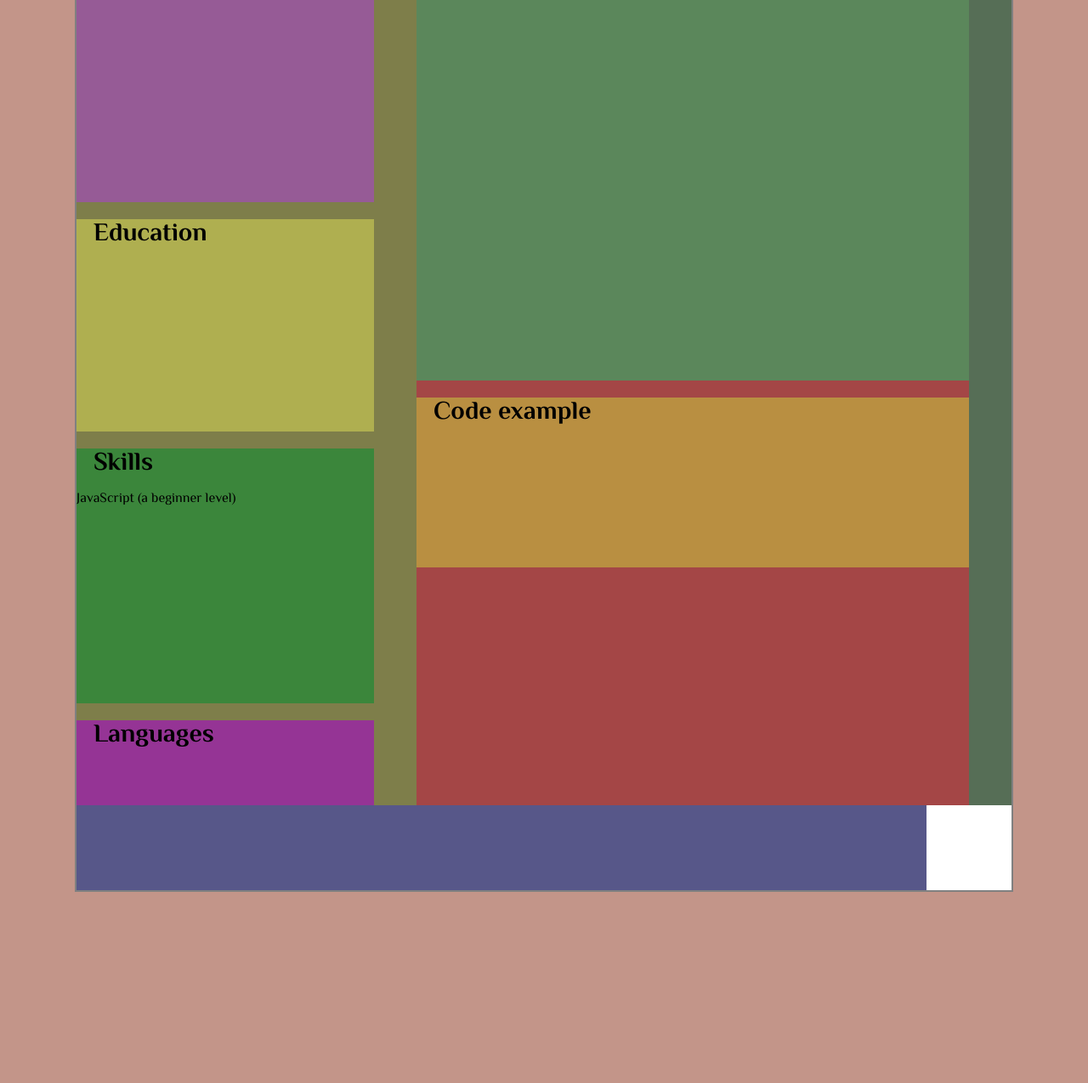
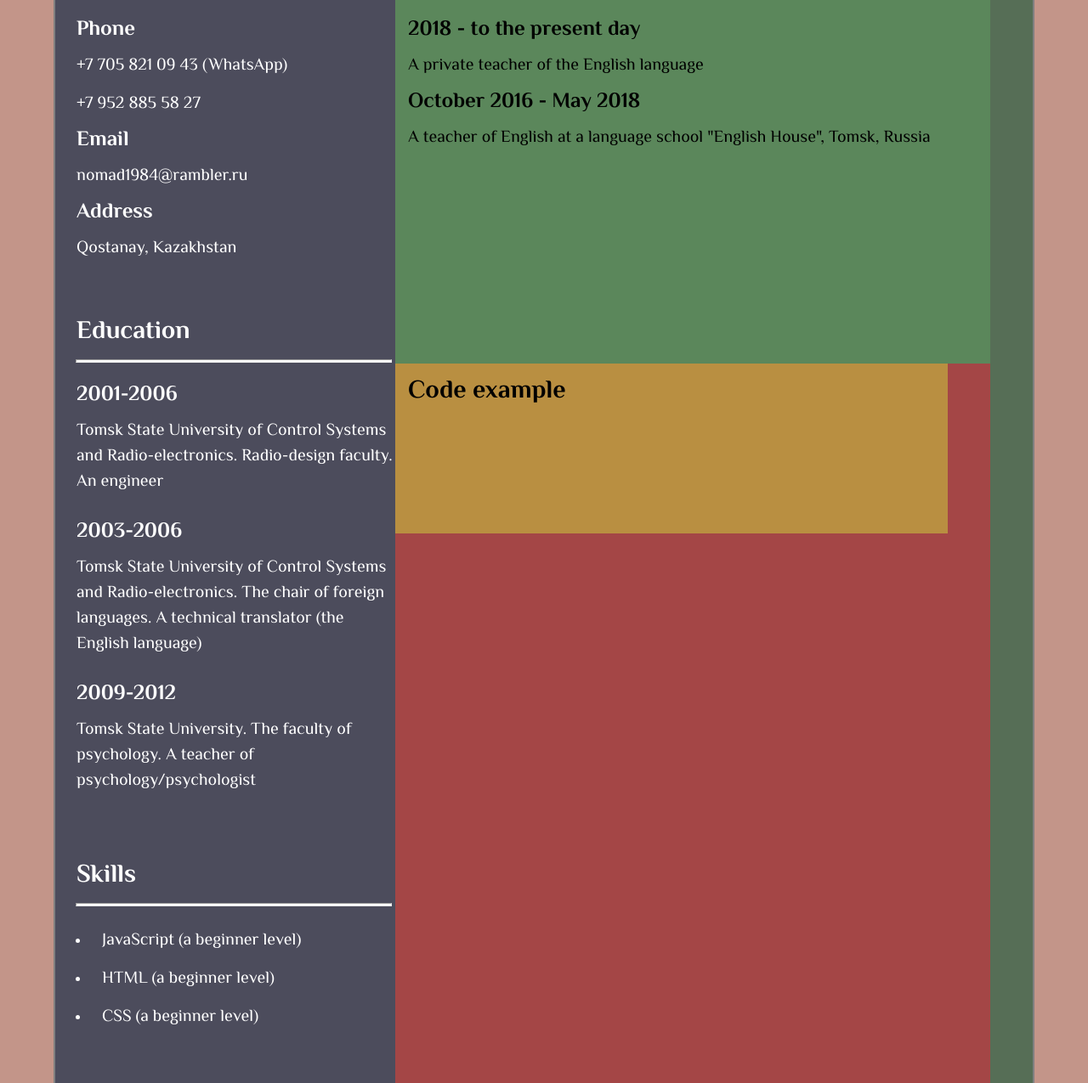
Before and after one commit to Nomade1984/rsschool-cv, a plain HTML site: page index.html in a window 1280 px wide. Shown: the part 514-1789 px from the top of the page at 85% size. Before the commit the page ends 1594 px from the top, so only its background shows below. Drawn offline with Linux system fonts and the light colour scheme; a web font is replaced by a local one.

Commit message:
feat: add data to index.html

```diff
--- a/index.html
+++ b/index.html
@@ -17,23 +17,51 @@
                 </div>
 
                 <div class="contacts">
-                    <h2>Contacts</h2>
+                    <h2><span>Contacts</span></h2>
+                    <hr class="line">
+
+                    <h3><span>Phone</span></h3>
+                    <a><span>+7 705 821 09 43 (WhatsApp)</span></a>
+                    <a><span>+7 952 885 58 27</span></a>
+                    <h3><span>Email</span></h3>
+                    <a><span>nomad1984@rambler.ru</span></a>
+                    <h3><span>Address</span></h3>
+                    <a><span>Qostanay, Kazakhstan</span></a>
 
                 </div>
 
                 <div class="education">
-                    <h2>Education</h2>
+                    <h2><span>Education</span></h2>
+                    <hr class="line">
+                    <h3><span>2001-2006</span></h3>
+                    <a><span>Tomsk State University of Control Systems and Radio-electronics. Radio-design faculty. An engineer </span></a>
+                    <br>
+                    <h3><span>2003-2006</span></h3>
+                    <a><span>Tomsk State University of Control Systems and Radio-electronics. The chair of foreign languages. A technical translator (the English language)</span></a>
+                    <br>
+                    <h3><span>2009-2012</span></h3>
+                    <a><span>Tomsk State University. The faculty of psychology. A teacher of psychology/psychologist</span></a>
 
                 </div>
 
                 <div class="skills">
-                    <h2>Skills</h2>
-                    <h3>JavaScript (a beginner level)</h3>
+                    <h2><span>Skills</span></h2>
+                    <hr class="line">
+                    <ul class="colored">
+                        <li><a><span>JavaScript (a beginner level)</span></a></li>
+                        <li><a><span>HTML (a beginner level)</span></a></li>
+                        <li><a><span>CSS (a beginner level)</span></a></li>
+                    </ul>
+
 
                 </div>
 
                 <div class="languages">
-                    <h2>Languages</h2>
+                    <h2><span>Languages</span></h2>
+                    <hr class="line">
+                    <a><span>Kazakh (native)</span></a>
+                    <a><span>Russian (native)</span></a>
+                    <a><span>English (C1, advanced)</span></a>
 
                 </div>
 
@@ -56,6 +84,11 @@
 
                 <div class="experience">
                     <h2>Experience</h2>
+                    <hr class="line">
+                    <h3>2018 - to the present day</h3>
+                    <a>A private teacher of the English language</a>
+                    <h3>October 2016 - May 2018</h3>
+                    <a>A teacher of English at a language school "English House", Tomsk, Russia</a>
 
                 </div>
 
--- a/reset.css
+++ b/reset.css
@@ -9,7 +9,7 @@ a, abbr, acronym, address, big, cite, code,
 del, dfn, em, img, ins, kbd, q, s, samp,
 small, strike, strong, sub, sup, tt, var,
 b, u, i, center,
-dl, dt, dd, ol, ul, li,
+dl, dt, dd, ol, ul, li
 fieldset, form, label, legend,
 table, caption, tbody, tfoot, thead, tr, th, td,
 article, aside, canvas, details, embed,
--- a/style.css
+++ b/style.css
@@ -10,23 +10,56 @@ padding: 30px 0;
 h1 {
     font-size: 60px;
     font-weight: bold;
-    margin: 20px;
+    padding-left: 15px;
+    padding-top: 15px;
 }
 
 h2 {
     font-size: 30px;
     font-weight: bold;
-    margin: 20px;
+    padding-left: 15px;
+    padding-top: 15px;
+}
+
+h3 {
+    font-size:25px;
+    font-weight: bold;
+    padding-left: 15px;
+    padding-top: 15px;
+}
+
+.line {
+    width: 370px;
+    height: 2px;
+    background: white;
+    margin-top: 20px;
 }
 
 a {
     font-size: 20px;
     line-height: 1.5em;
+    display: block;
+    padding-left: 15px;
+    padding-right: 10px;
+    padding-top: 15px;
+}
+
+span {
+    color: white;
+}
+
+ul {
+    list-style-type:disc;
+    margin-left: 30px;
+}
+
+.colored li::marker {
+    color: white;
 }
 
 .container {
-    width: 1100px;
-    min-height: 1500px;
+    width: 1150px;
+    min-height: 2120px;
     border: 2px solid grey;
     margin: 0 auto;
     background: white;
@@ -34,20 +67,20 @@ a {
 
 .main {
     display: flex;
-    width: 1100px;
-    min-height: 1200px;
+    width: 1150px;
+    min-height: 2120px;
     background: rgb(86, 110, 86);
 }
 
 .footer {
-    width: 1000px;
+    width: 1150px;
     min-height: 100px;
     background:rgb(87, 87, 137);
 }
 
 .left-side {
     width: 400px;
-    min-height: 1200px;
+    min-height: 1900px;
     background: rgb(126, 126, 74);
 }
 
@@ -61,31 +94,39 @@ a {
 }
 
 .contacts {
-    width: 350px;
-    min-height: 300px;
-    background: rgb(150, 91, 150);
+    width: 400px;
+    min-height: 420px;
+    background: rgb(76, 76, 92);
+    padding-left: 10px;
+    padding-top: 10px;
 }
 
 .education {
-    width: 350px;
-    min-height: 250px;
-    background: rgb(175, 175, 80);
+    width: 400px;
+    min-height: 630px;
+    background: rgb(76, 76, 92);
+    padding-left: 10px;
+    padding-top: 10px;
 }
 
 .skills {
-    width: 350px;
-    min-height: 300px;
-    background: rgb(59, 134, 59);
+    width: 400px;
+    min-height: 270px;
+    padding-left: 10px;
+    padding-top: 10px;
+    background: rgb(76, 76, 92);
 }
 
 .languages {
-    width: 350px;
-    min-height: 100px;
-    background: rgb(149, 52, 149);
+    width: 400px;
+    min-height: 290px;
+    padding-left: 10px;
+    padding-top: 10px;
+    background: rgb(76, 76, 92);
 }
 
 .right-side {
-    width: 650px;
+    width: 700px;
     min-height: 1100px;
     background: rgb(164, 70, 70);
 }
@@ -98,7 +139,7 @@ a {
 }
 
 .experience {
-    width: 650px;
+    width: 700px;
     min-height: 500px;
     background: rgb(91, 135, 91);
 }
```
